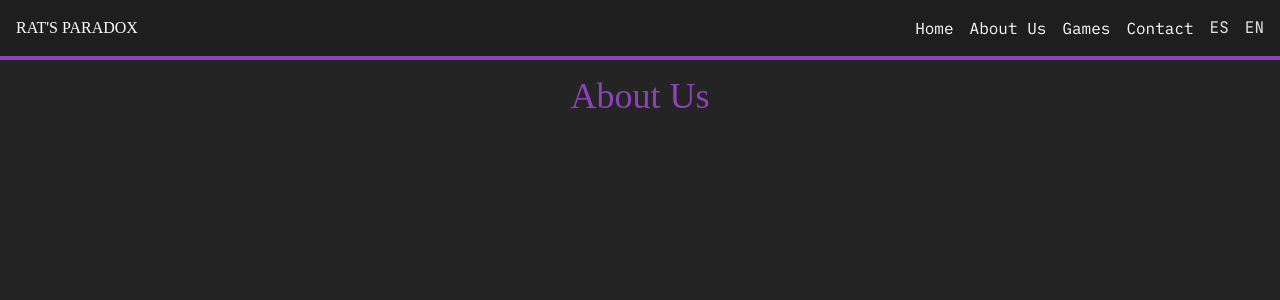
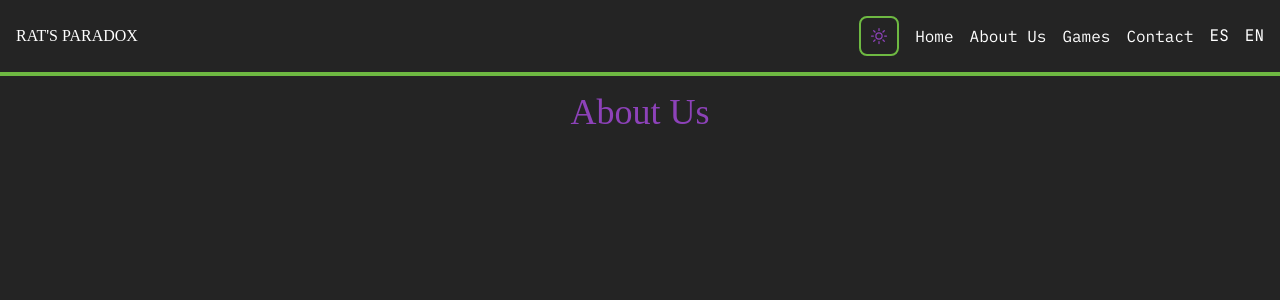
Before and after one commit to WoolfDeveloper/rat-s-paradox-website, a React (Vite) app: page /rat-s-paradox-website/about in a window 1280 px wide. Shown: the top 300 px of the page. Built offline with nearby package versions, Linux system fonts and the light colour scheme; a web font is replaced by a local one.

Commit message:
Add icons and add dark mode and light mode

```diff
--- a/package.json
+++ b/package.json
@@ -18,6 +18,7 @@
     "react": "^18.3.1",
     "react-dom": "^18.3.1",
     "react-i18next": "^15.4.0",
+    "react-icons": "^5.4.0",
     "react-router-dom": "^7.1.1"
   },
   "devDependencies": {
--- a/src/App.tsx
+++ b/src/App.tsx
@@ -1,6 +1,7 @@
 import { BrowserRouter, Routes, Route } from 'react-router-dom'
 import { ROUTES } from './constants/routes'
 import NotFoundPage from './pages/NotFoundPage/NotFoundPage'
+import { ThemeProvider } from './context/ThemeContext'
 
 const AppContent = () => {
   return (
@@ -17,7 +18,9 @@ function App() {
   // Al pasar al dominio ratsparadox.com se debe cambiar el basename
   return (
     <BrowserRouter basename="/rat-s-paradox-website">
-      <AppContent />
+      <ThemeProvider>
+        <AppContent />
+      </ThemeProvider>
     </BrowserRouter>
   )
 }
--- a/src/components/HeaderBar/HeaderBar.tsx
+++ b/src/components/HeaderBar/HeaderBar.tsx
@@ -3,36 +3,40 @@ import LanguageSwitcher from "../LangSwitcher/LangSwitch"
 import HeaderLink from "../Links/HeaderLink"
 import { headerLinks } from "../../constants/links/links"
 import { useTranslation } from "react-i18next"
+import { ThemeToggle } from "../ThemeToggle/ThemeToggle"
 
 const HeaderBar = () => {
     const [isMenuOpen, setIsMenuOpen] = useState(false)
     const { t } = useTranslation()
 
     return (
-        <div className="header-container">
-            <div className="header-title">Rat's Paradox</div>
+        <div className="sticky top-0 z-10 flex justify-between items-center p-4 bg-background dark:bg-background-dark text-black dark:text-white border-b-4 border-b-primary dark:border-b-primary-dark">
+            <div className="font-doodly text-[1rem] uppercase">Rat's Paradox</div>
 
-            <div className="hidden md:flex flex-row gap-4">
+            <div className="hidden md:flex flex-row items-center gap-4">
+                <ThemeToggle />
                 {headerLinks.map((link, index) => link.enabled && (
                     <HeaderLink href={link.path} key={index}>{t(`navMenu.${link.name}`)}</HeaderLink>
                 ))}
                 <LanguageSwitcher />
             </div>
 
+            <div className="md:hidden flex items-center gap-2">
+                <ThemeToggle />
                 <button
-                className="md:hidden"
                     onClick={() => setIsMenuOpen(!isMenuOpen)}
                 >
                     <svg className="w-6 h-6" fill="none" stroke="currentColor" viewBox="0 0 24 24">
                         <path strokeLinecap="round" strokeLinejoin="round" strokeWidth={2} d="M4 6h16M4 12h16M4 18h16" />
                     </svg>
                 </button>
+            </div>
 
-            <div className={`md:hidden absolute top-16 right-0 left-0 z-10 bg-black shadow-xl rounded-lg
+            <div className={`md:hidden absolute top-16 right-0 left-0 z-10
                 transform transition-all duration-300 ease-in-out
-                ${isMenuOpen ? 'opacity-100 translate-y-0' : 'opacity-0 -translate-y-full pointer-events-none'}
+                ${isMenuOpen ? 'opacity-100 translate-x-0' : 'opacity-0 translate-x-full pointer-events-none'}
             `}>
-                <div className="flex flex-col items-center justify-center gap-1 p-4">
+                <div className="flex flex-col items-end justify-center gap-1 p-4">
                     {headerLinks.map((link, index) => link.enabled && (
                         <HeaderLink href={link.path} key={index}>{t(`navMenu.${link.name}`)}</HeaderLink>
                     ))}
--- a/src/components/Links/HeaderLink.tsx
+++ b/src/components/Links/HeaderLink.tsx
@@ -12,7 +12,7 @@ const HeaderLink = ({ children, href, external = false, className }: { children:
 	}
 
 	return (
-		<a className={`text-white cursor-pointer transition-all duration-100 ease-in-out hover:text-secondary font-primary text-md ${className}`}
+		<a className={`text-black dark:text-white cursor-pointer transition-all duration-100 ease-in-out hover:text-primary dark:hover:text-primary-dark font-primary text-md ${className}`}
 			onClick={handleClick}
 		>
 			{children}
--- /dev/null
+++ b/src/components/ThemeToggle/ThemeToggle.tsx
@@ -0,0 +1,20 @@
+import { HiOutlineSun, HiOutlineMoon } from "react-icons/hi2";
+import { useTheme } from "../../context/ThemeContext";
+
+export const ThemeToggle = () => {
+  const { theme, toggleTheme } = useTheme()
+
+  return (
+    <button
+      onClick={toggleTheme}
+      className="p-2 rounded-lg border-2 border-primary dark:border-primary-dark bg-background dark:bg-background-dark hover:bg-background-hover dark:hover:bg-background-hover-dark transition-colors duration-200"
+      aria-label="Toggle theme"
+    >
+      {theme === 'dark' ? (
+        <HiOutlineSun className="w-5 h-5 text-primary"  />
+      ) : (
+        <HiOutlineMoon className="w-5 h-5 text-secondary" />
+      )}
+    </button>
+  )
+}
--- /dev/null
+++ b/src/context/ThemeContext.tsx
@@ -0,0 +1,41 @@
+import { createContext, useContext, useEffect, useState } from 'react'
+
+type ThemeContextType = {
+  theme: string
+  toggleTheme: () => void
+}
+
+const ThemeContext = createContext<ThemeContextType | undefined>(undefined)
+
+export const ThemeProvider = ({ children }: { children: React.ReactNode }) => {
+  const [theme, setTheme] = useState(() => {
+    return localStorage.getItem('theme') || 'dark'
+  })
+
+  const toggleTheme = () => {
+    setTheme(theme === 'dark' ? 'light' : 'dark')
+  }
+
+  useEffect(() => {
+    localStorage.setItem('theme', theme)
+    if (theme === 'dark') {
+      document.documentElement.classList.add('dark')
+    } else {
+      document.documentElement.classList.remove('dark')
+    }
+  }, [theme])
+
+  return (
+    <ThemeContext.Provider value={{ theme, toggleTheme }}>
+      {children}
+    </ThemeContext.Provider>
+  )
+}
+
+export const useTheme = () => {
+  const context = useContext(ThemeContext)
+  if (context === undefined) {
+    throw new Error('useTheme must be used within a ThemeProvider')
+  }
+  return context
+}
--- a/src/input.css
+++ b/src/input.css
@@ -1,3 +1,9 @@
 @tailwind base;
 @tailwind components;
 @tailwind utilities;
+
+@layer base {
+    body {
+      @apply bg-background dark:bg-background-dark text-white;
+    }
+  }
--- a/src/pages/NotFoundPage/NotFoundPage.tsx
+++ b/src/pages/NotFoundPage/NotFoundPage.tsx
@@ -2,10 +2,12 @@ import { useTranslation } from "react-i18next";
 import { useNavigate } from "react-router-dom";
 import { useEffect, useRef } from 'react';
 import Matter from 'matter-js';
+import { useTheme } from "../../context/ThemeContext";
 
 const NotFoundPage = () => {
     const { t } = useTranslation();
     const navigate = useNavigate();
+    const { theme } = useTheme();
     const sceneRef = useRef<HTMLDivElement>(null);
     const engineRef = useRef<Matter.Engine | null>(null);
     const requestRef = useRef<number>();
@@ -103,7 +105,7 @@ const NotFoundPage = () => {
             context.textAlign = 'center';
             context.textBaseline = 'middle';
             context.font = 'bold 72px jetbrains_mono';
-            context.fillStyle = '#FFF';
+            theme === 'dark' ? context.fillStyle = '#FFF' : context.fillStyle = '#000';
             context.fillText('404', 0, 0);
             context.restore();
 
@@ -169,11 +171,11 @@ const NotFoundPage = () => {
                 ref={sceneRef}
                 className="w-full max-w-2xl h-[400px] mb-4"
             />
-            <div className="font-whacky text-md text-center">
+            <div className="font-whacky text-md text-center text-black dark:text-white">
                 {t('notFound.description')}
             </div>
             <a
-                className="text-primary font-whacky text-md cursor-pointer transition-all duration-100 ease-in-out hover:text-secondary"
+                className="text-primary dark:text-primary-dark font-whacky text-md cursor-pointer transition-all duration-100 ease-in-out hover:text-secondary dark:hover:text-secondary-dark"
                 onClick={() => navigate('/')}
             >
                 {t('notFound.back')}
--- a/src/styles/main.scss
+++ b/src/styles/main.scss
@@ -228,10 +228,6 @@ $on-widescreen: 1152px;
   line-height: 1.5;
   font-weight: 400;
 
-  color-scheme: light dark;
-  color: rgba(255, 255, 255, 0.87);
-  background-color: #242424;
-
   font-synthesis: none;
   text-rendering: optimizeLegibility;
   -webkit-font-smoothing: antialiased;
@@ -242,22 +238,3 @@ body {
   margin: 0;
   min-width: 320px;
 }
-
-.header-container {
-  position: sticky;
-  top: 0;
-  z-index: 10;
-  display: flex;
-  justify-content: space-between;
-  align-items: center;
-  padding: 1rem;
-  background-color: #1e1e1e;
-  border-bottom: $primary-color solid 4px;
-
-  .header-title {
-    font-family: doodly_dialect;
-    font-size: 1rem;
-    color: #fff;
-    text-transform: uppercase;
-  }
-}
--- a/tailwind.config.js
+++ b/tailwind.config.js
@@ -1,6 +1,7 @@
 /** @type {import('tailwindcss').Config} */
 export default {
   content: ["./src/**/*.{html,js,ts,tsx}"],
+  darkMode: 'class',
   theme: {
     extend: {
       colors: {
@@ -11,6 +12,24 @@ export default {
         secondary: {
           DEFAULT: '#6eb942',
           dark: '#8d42b9',
+        },
+        white: {
+          DEFAULT: '#ffffff',
+        },
+        black: {
+          DEFAULT: '#000000',
+        },
+        background: {
+          DEFAULT: '#f0f0f0',
+          dark: '#242424',
+          header: {
+            DEFAULT: '#f0f0f0',
+            dark: '#1e1e1e',
+          },
+          hover: {
+            DEFAULT: '#cccccc',
+            dark: '#444444',
+          }
         },
       }
     },
```
Also changed, not shown: 1 other file (tests, documents, lock files or other folders). Lines whose indentation alone changed are shown as unchanged.
